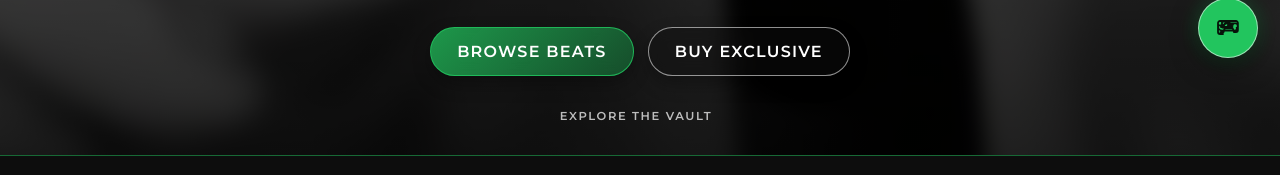
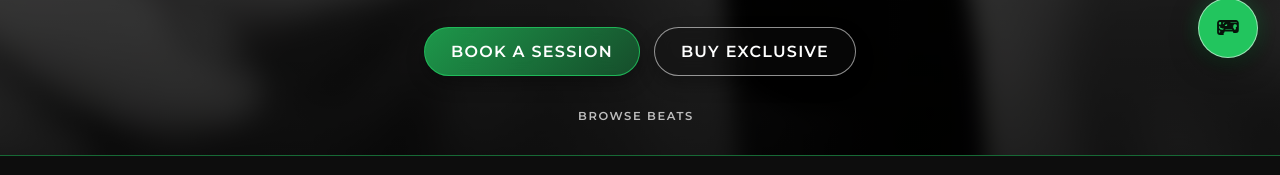
Before and after one commit to benedictamankw18/SlaughterHouse, a plain HTML site: page frontend/index.html in a window 1280 px wide. Shown: the part 720-895 px from the top of the page. Drawn offline with Linux system fonts and the light colour scheme; no server answers; a web font is replaced by a local one.

Commit message:
Relabel homepage hero CTAs
Scroll link 'Explore the vault' -> 'Browse Beats' (still jumps to the
beat grid); primary button 'Browse Beats' -> 'Book a Session' and now
points at booking.html.

```diff
--- a/frontend/index.html
+++ b/frontend/index.html
@@ -133,11 +133,11 @@
     </div>
 
     <div class="hero-buttons">
-      <a class="primary" href="beats.html">Browse Beats</a>
+      <a class="primary" href="booking.html">Book a Session</a>
       <a href="beats.html?license=exclusive#beat-listing">Buy Exclusive</a>
       <a href="merchandise.html">Shop Merchandise</a>
     </div>
-    <a class="hero-scroll-link" href="#beat-listing">Explore the vault <span aria-hidden="true"><svg viewBox="0 0 24 24" aria-hidden="true"><path d="M18 16.5L13 21.5L11.4 20L16 15.5H6V13H18V16.5Z"/></svg></span></a>
+    <a class="hero-scroll-link" href="#beat-listing">Browse Beats <span aria-hidden="true"><svg viewBox="0 0 24 24" aria-hidden="true"><path d="M18 16.5L13 21.5L11.4 20L16 15.5H6V13H18V16.5Z"/></svg></span></a>
   </div>
 </section>
 
```
